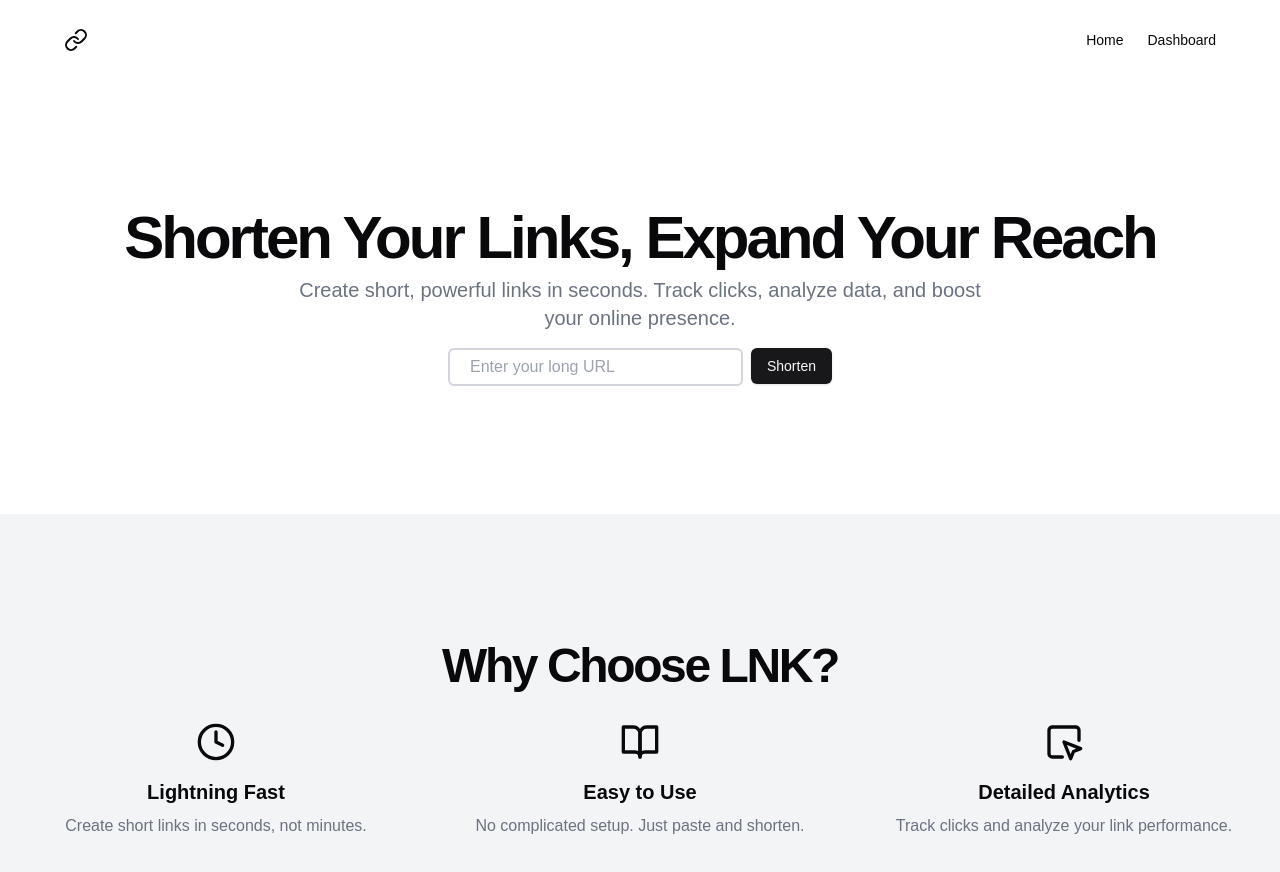
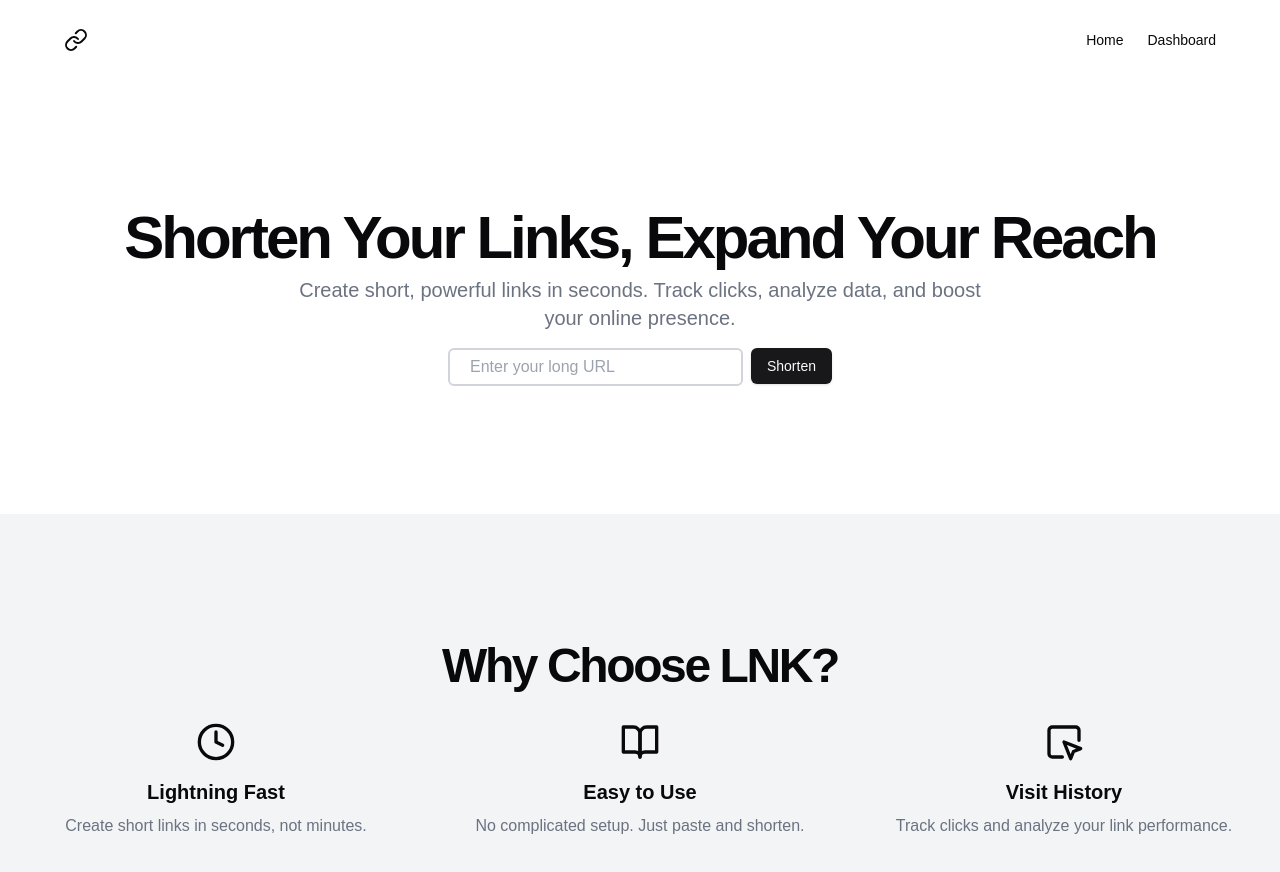
Before and after one commit to AnchalDevBytes/lnk, a Next.js app in the folder frontend/: page / in a window 1280 px wide. Shown: the top 872 px of the page. Built offline with nearby package versions, Linux system fonts and the light colour scheme; no server answers.

Commit message:
UI tweaks

```diff
--- a/frontend/src/app/dashboard/page.tsx
+++ b/frontend/src/app/dashboard/page.tsx
@@ -19,9 +19,6 @@ export default function Dashboard() {
       setShortId(shortUrl);
     }
   }, []);
-
-  console.log("shortId", shortId);
-
 
   const fetchAnalytics = async () => {
     try {
@@ -64,14 +61,15 @@ export default function Dashboard() {
                   <input
                     type="text"
                     readOnly
-                    value={`${BACKEND_URL}/${shortId}`}
+                    placeholder="Generate new short url to see here"
+                    value={shortId ? `${BACKEND_URL}/${shortId}` : ""}
                     className="border p-2 w-full"
                   />
                   <Button onClick={copyToClipboard}>Copy URL</Button>
                 </div>
               </div>
               <div className="border rounded-lg p-4">
-                <h2 className="text-xl font-semibold mb-4">URL Analytics</h2>
+                <h2 className="text-xl font-semibold mb-4">URL Visit History</h2>
                 <div className="space-y-4">
                   <input
                     type="text"
@@ -80,7 +78,7 @@ export default function Dashboard() {
                     onChange={(e) => setShortId(e.target.value)}
                     className="border p-2 w-full"
                   />
-                  <Button onClick={fetchAnalytics}>{loading ? "loading..." : "Get Analytics"}</Button>
+                  <Button onClick={fetchAnalytics}>{loading ? "loading..." : "Get History"}</Button>
                   {analyticsData && (
                     <div>
                       <h2 className="text-xl">Total Clicks: {analyticsData.length}</h2>
--- a/frontend/src/app/layout.tsx
+++ b/frontend/src/app/layout.tsx
@@ -2,6 +2,8 @@ import type { Metadata } from "next";
 import localFont from "next/font/local";
 import "./globals.css";
 import Header from "@/components/Header";
+import { ToastContainer } from "react-toastify";
+import 'react-toastify/dist/ReactToastify.css';
 
 const geistSans = localFont({
   src: "./fonts/GeistVF.woff",
@@ -29,8 +31,21 @@ export default function RootLayout({
       <body
         className={`${geistSans.variable} ${geistMono.variable} antialiased`}
       >
-        <Header/>
+        <main className="min-h-screen">
+          <Header/>
           {children}
+        </main>
+        <ToastContainer
+          position="bottom-right"
+          autoClose={5000}
+          hideProgressBar={false}
+          newestOnTop={false}
+          closeOnClick
+          rtl={false}
+          pauseOnFocusLoss
+          draggable
+          pauseOnHover
+        />
       </body>
     </html>
   );
--- a/frontend/src/app/page.tsx
+++ b/frontend/src/app/page.tsx
@@ -133,7 +133,7 @@ export default function LandingPage() {
                   <path d="M21 11V5a2 2 0 0 0-2-2H5a2 2 0 0 0-2 2v14a2 2 0 0 0 2 2h6" />
                   <path d="m12 12 4 10 1.7-4.3L22 16Z" />
                 </svg>
-                <h3 className="text-xl font-bold mb-2">Detailed Analytics</h3>
+                <h3 className="text-xl font-bold mb-2">Visit History</h3>
                 <p className="text-gray-500 dark:text-gray-400">Track clicks and analyze your link performance.</p>
               </div>
             </div>
```
